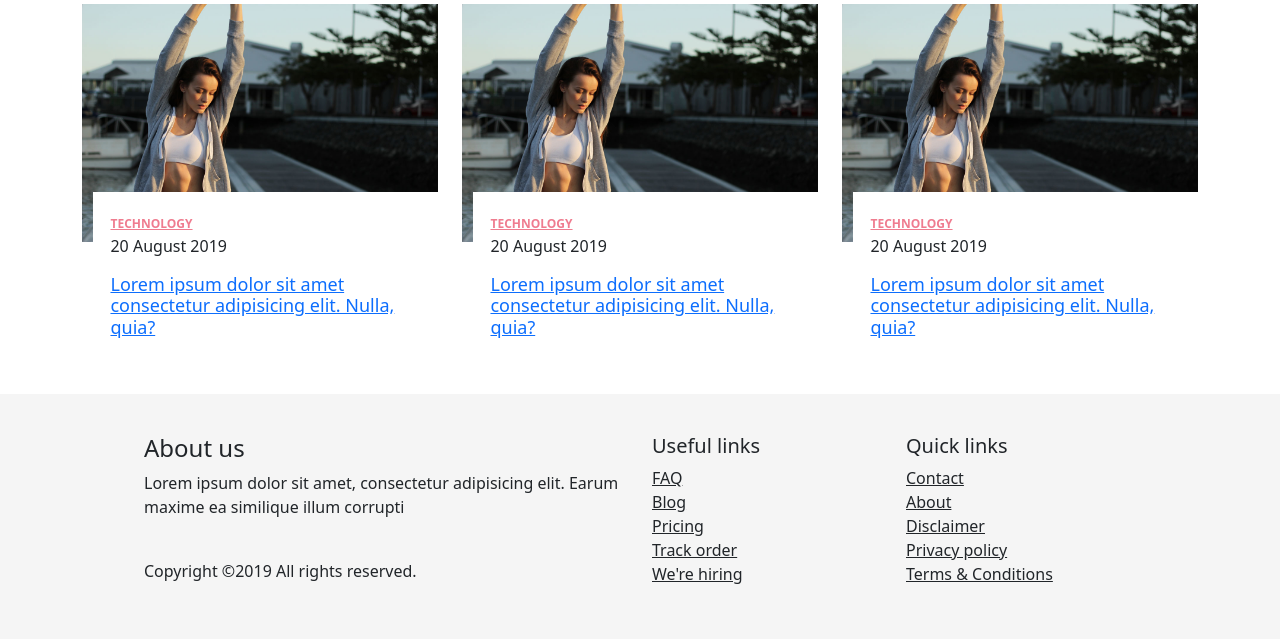
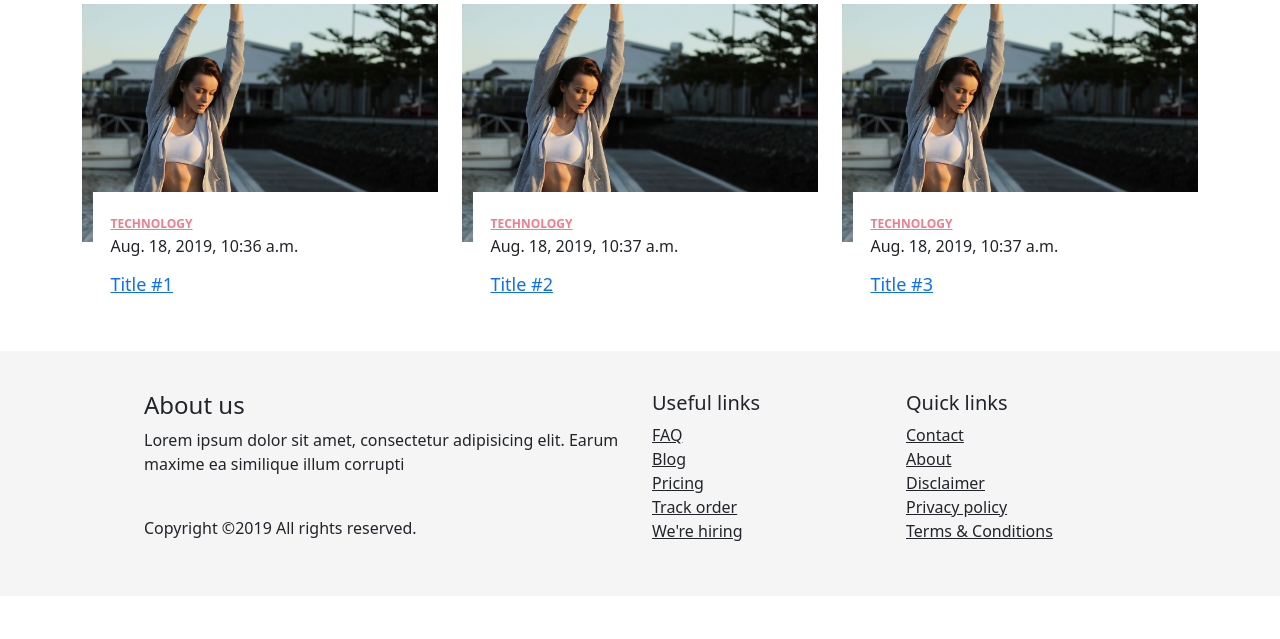
Before and after one commit to nikkhil0018/free-imei-checker-DJANGO-, a Django app: template templates/pages/index.html in a window 1280 px wide. Shown: the part 1505-2144 px from the top of the page. After the commit the page ends 2046 px from the top, so only its background shows below. Run offline with Django 3.2, Linux system fonts and the light colour scheme; the template is opened without the code that fills it: values that come from a table or form of the project are taken from there, others are empty; data comes from the database, SQL or seed files in the repository; style sheets or scripts are compiled from the project's sources; parts of the project's set-up code (start-up, migrations or seed data) failed here and were passed over; some libraries are stand-ins or nearby versions.

Commit message:
Added blog inside data

```diff
--- a/templates/pages/index.html
+++ b/templates/pages/index.html
@@ -98,6 +98,7 @@
     <div class="container pt-3">
         <h1 class="hero-heading display-5">Our latest articles</h1>
         <div id="hot-post" class="row hot-post">
+
             {% for blog in blogs %}
               <div class="col-md-4 hot-post-right">
                  <div class="post post-thumb">
@@ -105,13 +106,14 @@
                     <div class="post-body">
                         <div class="post-category">
                             <a href="">Technology</a>
-                            <p>20 August 2019</p>
+                            <p>{{blog.blog_date}}</p>
                         </div>
-                        <h3 class="post-title"><a href="">Lorem ipsum dolor sit amet consectetur adipisicing elit. Nulla, quia?</a></h3>
+                        <h3 class="post-title"><a href="">{{blog.blog_title}}</a></h3>
                     </div>
                  </div>
               </div>
             {% endfor %}
+
         </div>
     </div>
 
```
